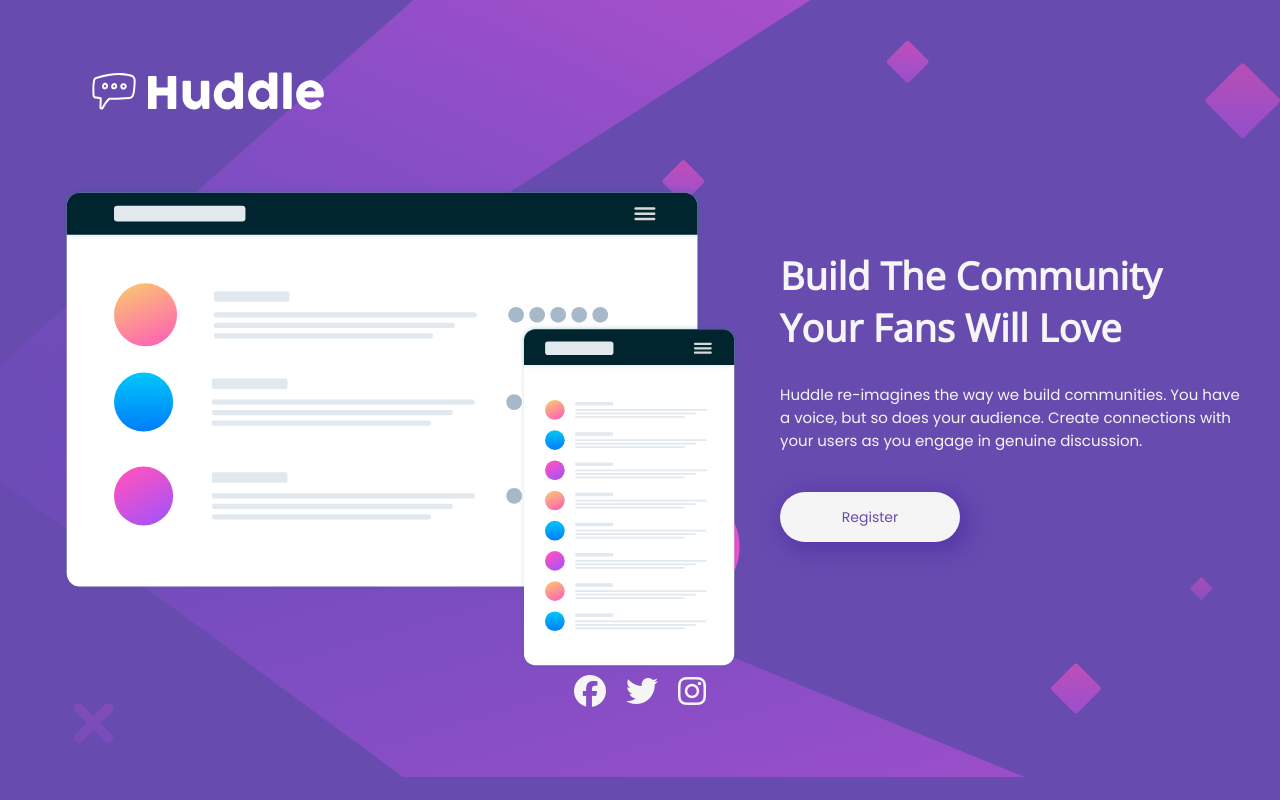
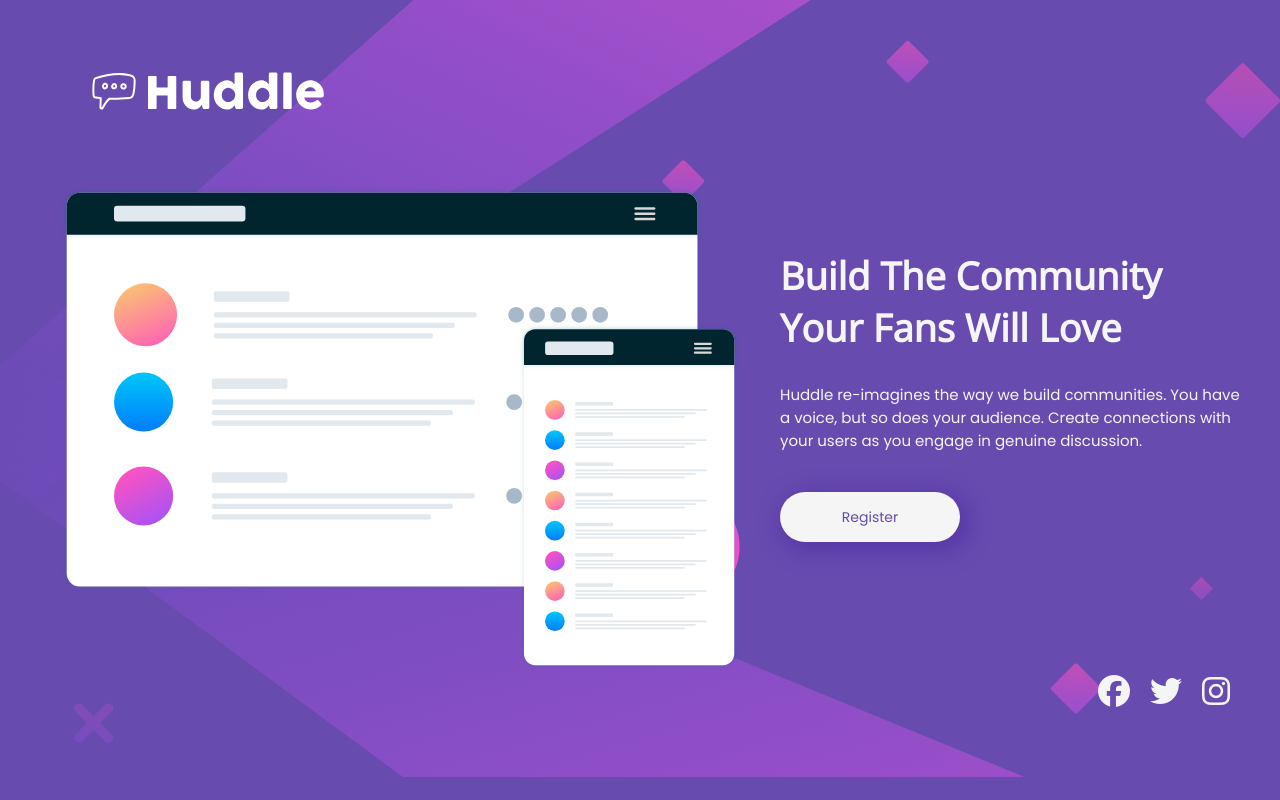
Before and after one commit to Feelshot/practica-09-css, a plain HTML site: page index.html in a window 1280 px wide. Drawn offline with nearby package versions, Linux system fonts and the light colour scheme.

Commit message:
commit final con version desktop

```diff
--- a/style.css
+++ b/style.css
@@ -141,7 +141,6 @@ i {
         width: 180px;
         height: 50px;
         border-radius: 50px;
-        box-shadow: 5px 5px 20px 5px hsl(257, 50%, 44%);
     }
     .button a {
         color: var(--Violet);
@@ -153,9 +152,8 @@ i {
     /* ---- Footer ---- */
     footer div {
         display: flex;
-        justify-content: center;
-        align-items: center;
-        margin-bottom: 20px;
+        justify-content: flex-end;
+        margin: 0 40px 40px 0;
     }
     i {
         margin: 0 10px 0 10px;
```
